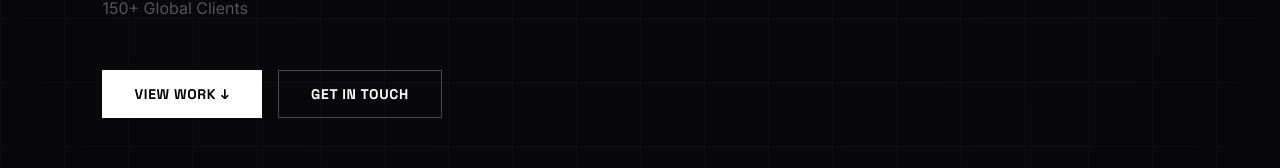
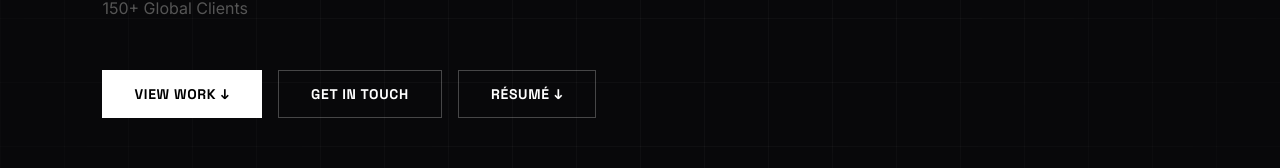
Before and after one commit to beingdpkpr/portfolio-26, a React (Vite) app: page /#/ in a window 1280 px wide. Shown: the part 430-598 px from the top of the page. Built offline with nearby package versions, Linux system fonts and the light colour scheme; no server answers.

Commit message:
feat: add download resume button to Hero CTA row

```diff
--- a/src/components/Hero.tsx
+++ b/src/components/Hero.tsx
@@ -81,6 +81,21 @@ export function Hero() {
             onMouseLeave={e => (e.currentTarget.style.borderColor = 'rgba(255,255,255,0.25)')}>
             GET IN TOUCH
           </button>
+          <a
+            href={`${import.meta.env.BASE_URL}assets/deepak_prasad_26.pdf`}
+            download="Deepak_Kumar_Prasad_Resume.pdf"
+            style={{
+              background: 'transparent', color: '#fff',
+              border: '1px solid rgba(255,255,255,0.25)', cursor: 'pointer',
+              padding: '14px 32px', fontFamily: "'Space Grotesk', sans-serif",
+              fontWeight: 700, fontSize: 14, letterSpacing: '0.05em',
+              textDecoration: 'none', transition: 'all 0.2s', display: 'inline-block',
+            }}
+            onMouseEnter={e => (e.currentTarget.style.borderColor = '#fff')}
+            onMouseLeave={e => (e.currentTarget.style.borderColor = 'rgba(255,255,255,0.25)')}
+          >
+            RÉSUMÉ ↓
+          </a>
         </div>
 
         <div style={{
```
Also changed, not shown: 1 other file (tests, documents, lock files or other folders).
